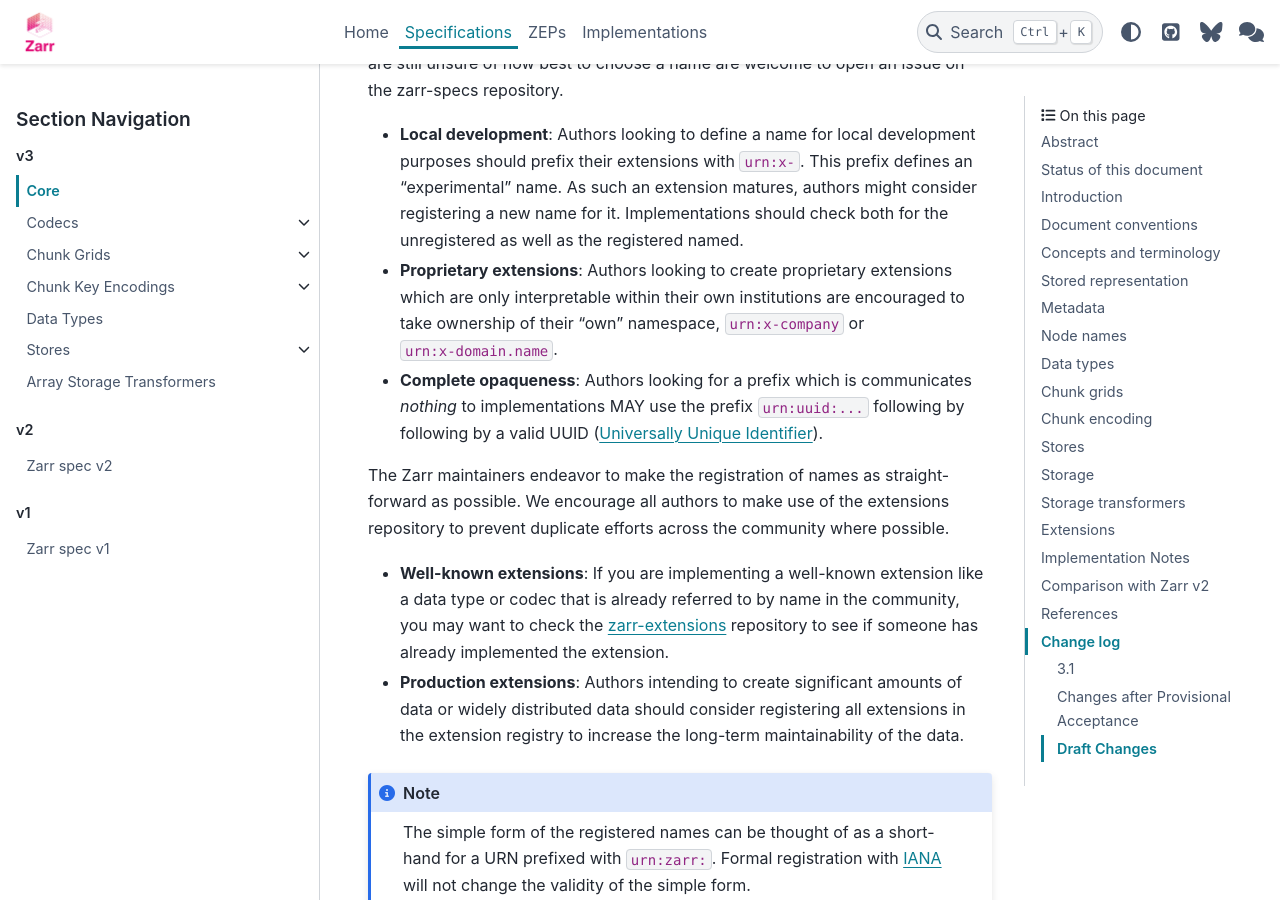
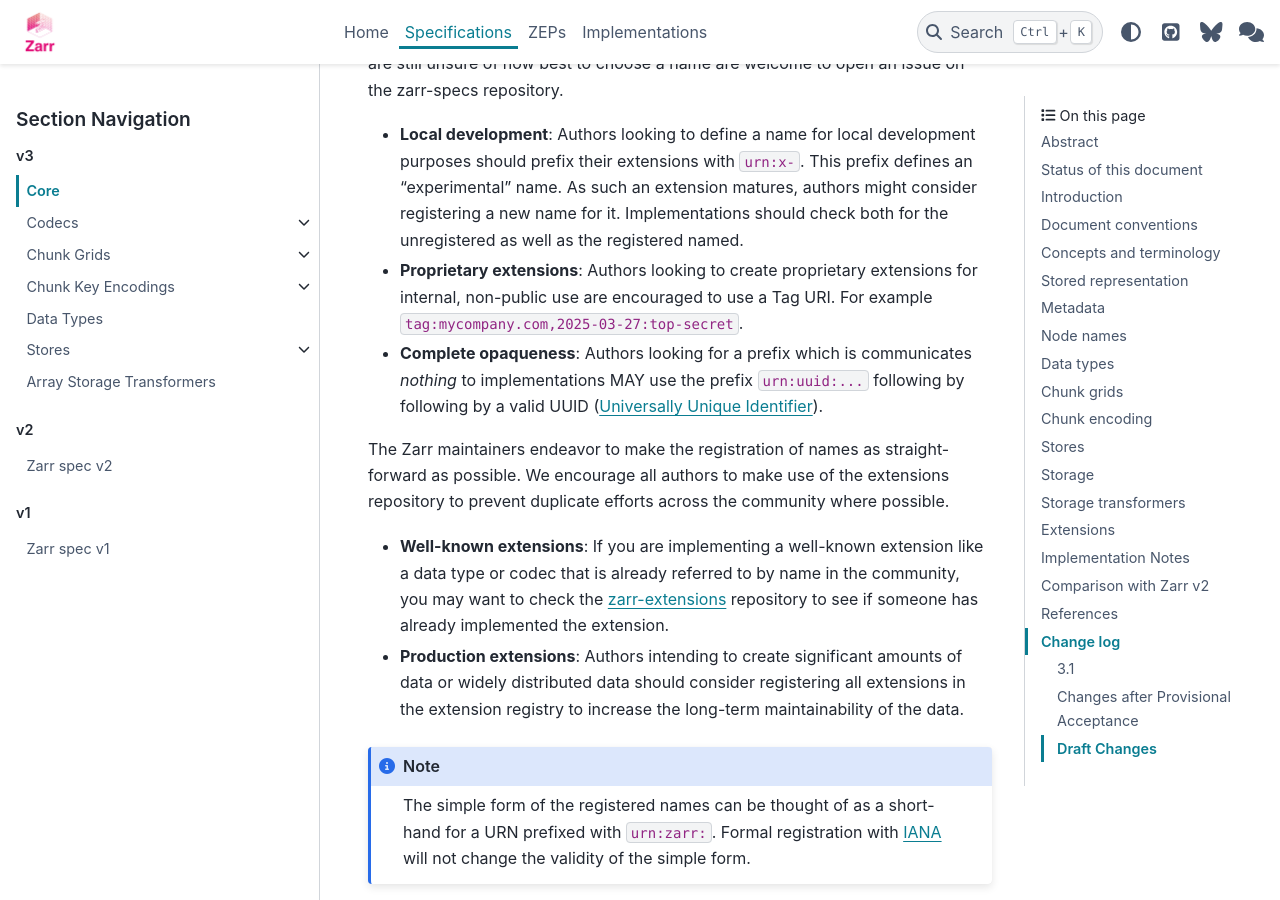
Before and after one commit to zarr-developers/zarr-specs, a Sphinx documentation site: the page built from docs/v3/core/index.rst, in a window 1280 px wide and 900 px high, scrolled down 37512 px. Built offline with Sphinx 7.4.7 and the PyData theme 0.15.4, drawn with Linux system fonts in a browser that asks for light colours.

Commit message:
Update docs/v3/core/index.rst
Co-authored-by: Ryan Abernathey <ryan.abernathey@gmail.com>

```diff
--- a/docs/v3/core/index.rst
+++ b/docs/v3/core/index.rst
@@ -1659,9 +1659,8 @@ on the zarr-specs repository.
   unregistered as well as the registered named.
 
 * **Proprietary extensions**: Authors looking to create proprietary extensions
-  which are only interpretable within their own institutions are encouraged to
-  take ownership of their "own" namespace, ``urn:x-company`` or
-  ``urn:x-domain.name``.
+  for internal, non-public use are encouraged to use a Tag URI. For example
+  ``tag:mycompany.com,2025-03-27:top-secret``.
 
 * **Complete opaqueness**: Authors looking for a prefix which is communicates
   *nothing* to implementations MAY use the prefix ``urn:uuid:...`` following by
```
